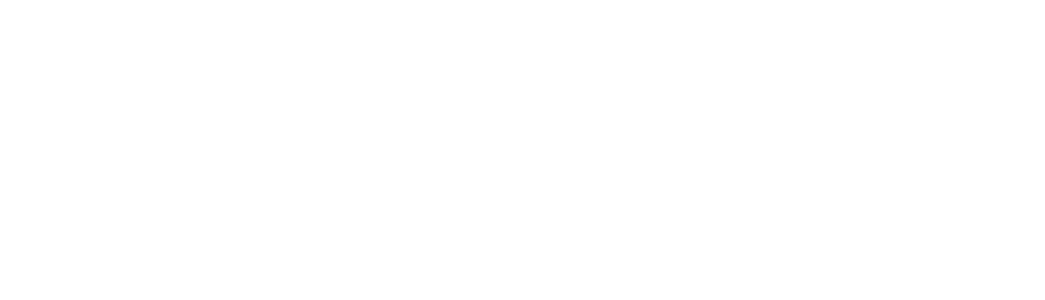
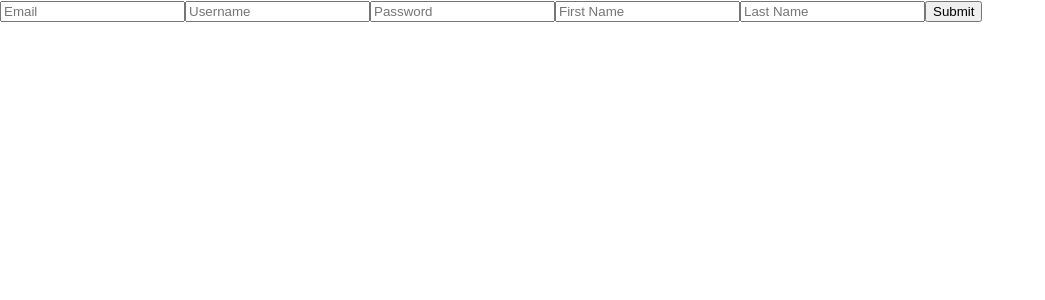
Before and after one commit to oanapintoiu/Study_buddy_op, a React (Create React App) app in the folder frontend/: page /profile in a window 1280 px wide. Before the commit this address had no page. Shown: the top 300 px of the page, without its empty margins (0-1045 px from the left). Built offline with nearby package versions, Linux system fonts and the light colour scheme.

Commit message:
user profile page basic design in frontend

```diff
--- a/frontend/src/components/app/App.js
+++ b/frontend/src/components/app/App.js
@@ -1,6 +1,7 @@
 import './App.css';
 import LoginForm from '../auth/LoginForm'
 import SignUpForm from '../user/SignUpForm'
+import UserProfileForm from '../userProfile/UserProfileForm'
 import React, { useState } from 'react';
 import Feed from '../feed/Feed'
 import {
@@ -15,6 +16,7 @@
           <Route path='/posts'  element={<Feed navigate={ useNavigate() }/>}/>
           <Route path='/login'  element={<LoginForm  navigate={ useNavigate() }/>}/>
           <Route path='/signup' element={<SignUpForm navigate={ useNavigate() }/>}/>
+          <Route path='/profile' element={<UserProfileForm navigate={ useNavigate() }/>}/>
         </Routes>
     );
 }
--- /dev/null
+++ b/frontend/src/components/userProfile/UserProfileForm.js
@@ -0,0 +1,76 @@
+import React, { useState } from 'react';
+
+const UserProfileForm = ({ navigate }) => {
+
+  const [email, setEmail] = useState("");
+  const[username, setUsername] = useState("");
+  const [password, setPassword] = useState("");
+  const [firstName, setFirstName] = useState("");
+  const [lastName, setLastName] = useState("");
+  const [successMessage, setSuccessMessage] = useState("");
+
+  const handleSubmit = async (event) => {
+    event.preventDefault();
+
+    fetch( '/users', {
+      method: 'put',
+      headers: {
+        'Content-Type': 'application/json',
+      },
+      body: JSON.stringify({ email: email, username: username, password: password, firstName: firstName, lastName: lastName, })
+    })
+    .then((response) => {
+        console.log(response.status);
+        if (response.status === 201) {
+          setSuccessMessage("Your changes have been updated successfully.");
+
+          // Clear the input fields
+          setEmail("");
+          setUsername("");
+          setPassword("");
+          setFirstName("");
+          setLastName("");
+        } else {
+          setSuccessMessage("Changes failed, please try again.");
+        }
+      })
+      .catch((error) => {
+        setSuccessMessage("Changes failed, please try again.");
+      });
+  };
+
+  const handleEmailChange = (event) => {
+    setEmail(event.target.value)
+  }
+
+  const handlePasswordChange = (event) => {
+    setPassword(event.target.value)
+  }
+
+  const handleUsernameChange = (event) => {
+    setUsername(event.target.value)
+  }
+
+  const handleFirstNameChange = (event) => {
+    setUsername(event.target.value)
+  }
+
+  const handleLastNameChange = (event) => {
+    setUsername(event.target.value)
+  }
+
+
+    return (
+      <form onSubmit={handleSubmit}>
+        {successMessage && <p>{successMessage}</p>}
+          <input placeholder="Email" id="email" type='text' value={ email } onChange={handleEmailChange} />
+          <input placeholder="Username" id="username" type='username' value={ username } onChange={handleUsernameChange} />
+          <input placeholder="Password" id="password" type='password' value={ password } onChange={handlePasswordChange} />
+          <input placeholder="First Name" id="firstName" type='firstName' value={ firstName } onChange={handleFirstNameChange} />
+          <input placeholder="Last Name" id="lastName" type='lastName' value={ lastName } onChange={handleLastNameChange} />
+        <input id='submit' type="submit" value="Submit" />
+      </form>
+    );
+}
+
+export default UserProfileForm;
```
Also changed, not shown: 1 other file (tests, documents, lock files or other folders).
